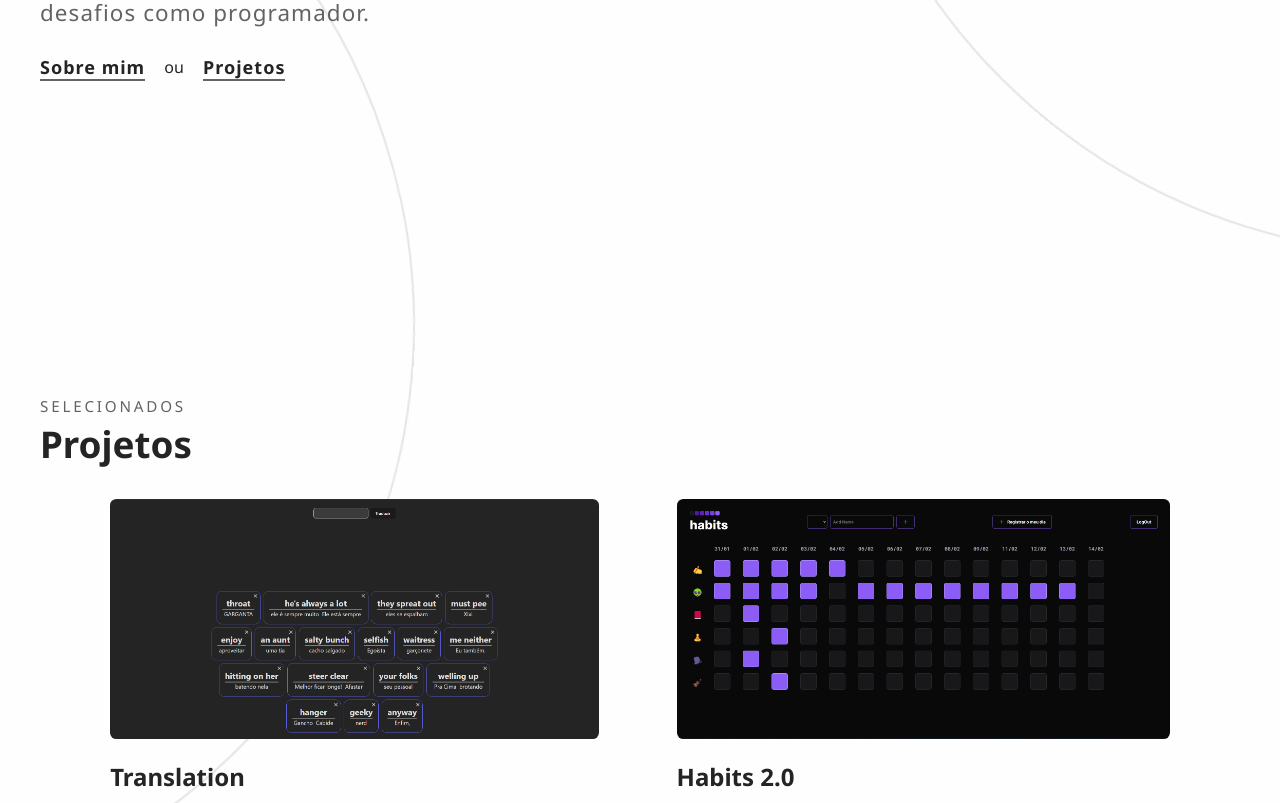
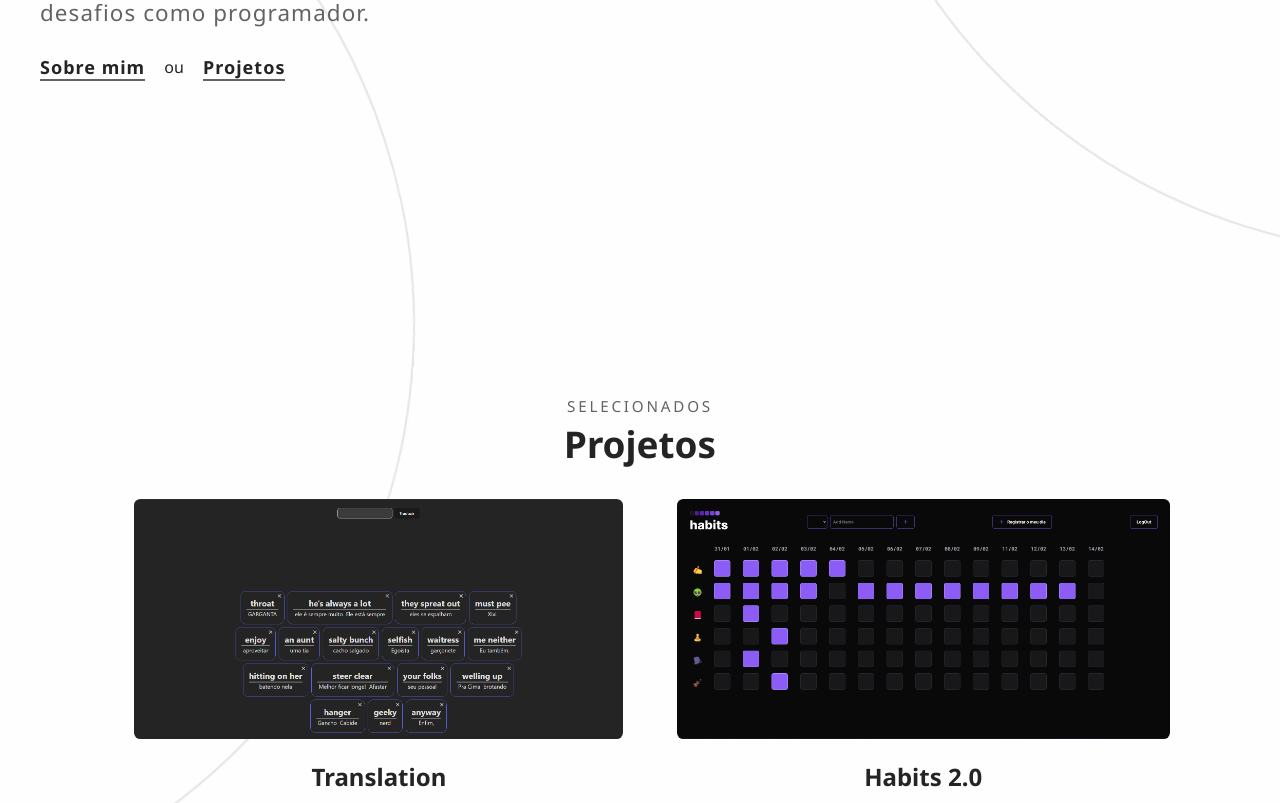
Before and after one commit to otaviusedano/Portifolio, a React (Vite) app: page / in a window 1280 px wide. Shown: the part 520-1323 px from the top of the page. Built offline with nearby package versions, Linux system fonts and the light colour scheme.

Commit message:
styles: change section

```diff
--- a/src/components/Containers/Section/styles.scss
+++ b/src/components/Containers/Section/styles.scss
@@ -26,6 +26,10 @@ section {
         width: 69.333333333%;
         font-size: 1.4rem;
       }
+    }
+
+    &#projects {
+      text-align: center;
     }
 
     &#about {
```
